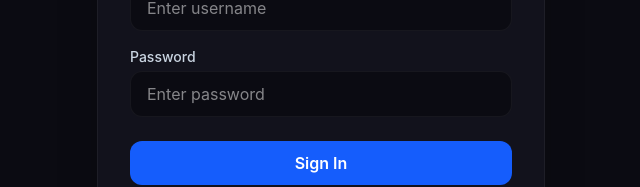
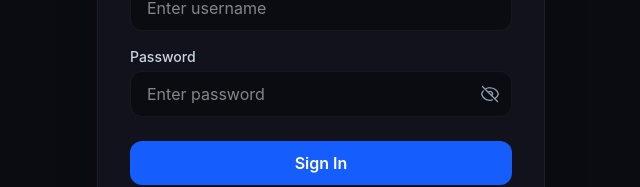
Before and after one commit to rinku-salunke/Product-Dashboard, a React (Vite) app: page /login in a window 1280 px wide. Shown: the part 355-542 px from the top of the page, without its empty margins (319-959 px from the left). Built offline with nearby package versions, Linux system fonts and the light colour scheme.

Commit message:
1st commit

```diff
--- a/src/Auth/Login.jsx
+++ b/src/Auth/Login.jsx
@@ -7,6 +7,7 @@ function Login() {
   const [password, setPassword] = useState("");
   const [loading, setLoading] = useState(false);
   const [error, setError] = useState("");
+  const [showPassword, setShowPassword] = useState(false);
 
   // Helper: Fetch current authenticated user
   const fetchCurrentUser = async (token) => {
@@ -16,7 +17,7 @@ function Login() {
         headers: {
           "Authorization": `Bearer ${token}`,
         },
-        credentials: "include", // Include cookies if needed
+        credentials: "include",
       });
 
       if (!res.ok) {
@@ -24,6 +25,7 @@ function Login() {
       }
 
       const userData = await res.json();
+      // Store user profile with full name
       localStorage.setItem("userProfile", JSON.stringify(userData));
       console.log("Current user:", userData);
       return userData;
@@ -40,10 +42,10 @@ function Login() {
         method: "POST",
         headers: { "Content-Type": "application/json" },
         body: JSON.stringify({
-          refreshToken: refreshToken, // Optional — server can use cookie if omitted
-          expiresInMins: 30, // Optional, defaults to 60
+          refreshToken: refreshToken,
+          expiresInMins: 30,
         }),
-        credentials: "include", // Include cookies
+        credentials: "include",
       });
 
       if (!res.ok) {
@@ -51,7 +53,6 @@ function Login() {
       }
 
       const data = await res.json();
-      // Update stored tokens with new ones
       localStorage.setItem("token", data.accessToken);
       if (data.refreshToken) {
         localStorage.setItem("refreshToken", data.refreshToken);
@@ -88,10 +89,15 @@ function Login() {
       localStorage.setItem("user", JSON.stringify(data));
 
       // 3. Fetch full user profile using /auth/me
-      await fetchCurrentUser(data.accessToken);
+      const userProfile = await fetchCurrentUser(data.accessToken);
 
-      // 4. (Optional) You can also refresh the session here if needed
-      // await refreshAuthSession(data.refreshToken);
+      // 4. Store user's full name for welcome message
+      if (userProfile) {
+        const fullName = `${userProfile.firstName} ${userProfile.lastName}`;
+        localStorage.setItem("userFullName", fullName);
+        localStorage.setItem("userFirstName", userProfile.firstName);
+        localStorage.setItem("userLastName", userProfile.lastName);
+      }
 
       navigate("/products");
     } catch (err) {
@@ -134,14 +140,33 @@ function Login() {
             <label className="block text-sm font-medium text-slate-300 mb-1">
               Password
             </label>
+            <div className="relative">
               <input
-              type="password"
+                type={showPassword ? "text" : "password"}
                 value={password}
                 onChange={(e) => setPassword(e.target.value)}
-              className="w-full bg-[#0b0b12] border border-white/5 text-white rounded-xl px-4 py-2.5 outline-none focus:border-blue-500 transition"
+                className="w-full bg-[#0b0b12] border border-white/5 text-white rounded-xl px-4 py-2.5 outline-none focus:border-blue-500 transition pr-10"
                 placeholder="Enter password"
                 required
               />
+              <button
+                type="button"
+                onClick={() => setShowPassword(!showPassword)}
+                className="absolute right-3 top-1/2 -translate-y-1/2 text-slate-400 hover:text-white transition cursor-pointer"
+                aria-label={showPassword ? "Hide password" : "Show password"}
+              >
+                {showPassword ? (
+                  <svg xmlns="http://www.w3.org/2000/svg" fill="none" viewBox="0 0 24 24" strokeWidth={1.5} stroke="currentColor" className="w-5 h-5">
+                    <path strokeLinecap="round" strokeLinejoin="round" d="M2.036 12.322a1.012 1.012 0 0 1 0-.639C3.423 7.51 7.36 4.5 12 4.5c4.638 0 8.573 3.007 9.963 7.178.07.207.07.431 0 .639C20.577 16.49 16.64 19.5 12 19.5c-4.638 0-8.573-3.007-9.963-7.178Z" />
+                    <path strokeLinecap="round" strokeLinejoin="round" d="M15 12a3 3 0 1 1-6 0 3 3 0 0 1 6 0Z" />
+                  </svg>
+                ) : (
+                  <svg xmlns="http://www.w3.org/2000/svg" fill="none" viewBox="0 0 24 24" strokeWidth={1.5} stroke="currentColor" className="w-5 h-5">
+                    <path strokeLinecap="round" strokeLinejoin="round" d="M3.98 8.223A10.477 10.477 0 0 0 1.934 12C3.226 16.338 7.244 19.5 12 19.5c.993 0 1.953-.138 2.863-.395M6.228 6.228A10.451 10.451 0 0 1 12 4.5c4.756 0 8.773 3.162 10.065 7.498a10.522 10.522 0 0 1-4.293 5.774M6.228 6.228 3 3m3.228 3.228 3.65 3.65m7.894 7.894L21 21m-3.228-3.228-3.65-3.65m0 0a3 3 0 1 0-4.243-4.243m4.242 4.242L9.88 9.88" />
+                  </svg>
+                )}
+              </button>
+            </div>
           </div>
 
           <button
```
Also changed, not shown: src/Components/Products.jsx (+34 -23 lines). Lines whose indentation alone changed are shown as unchanged.
